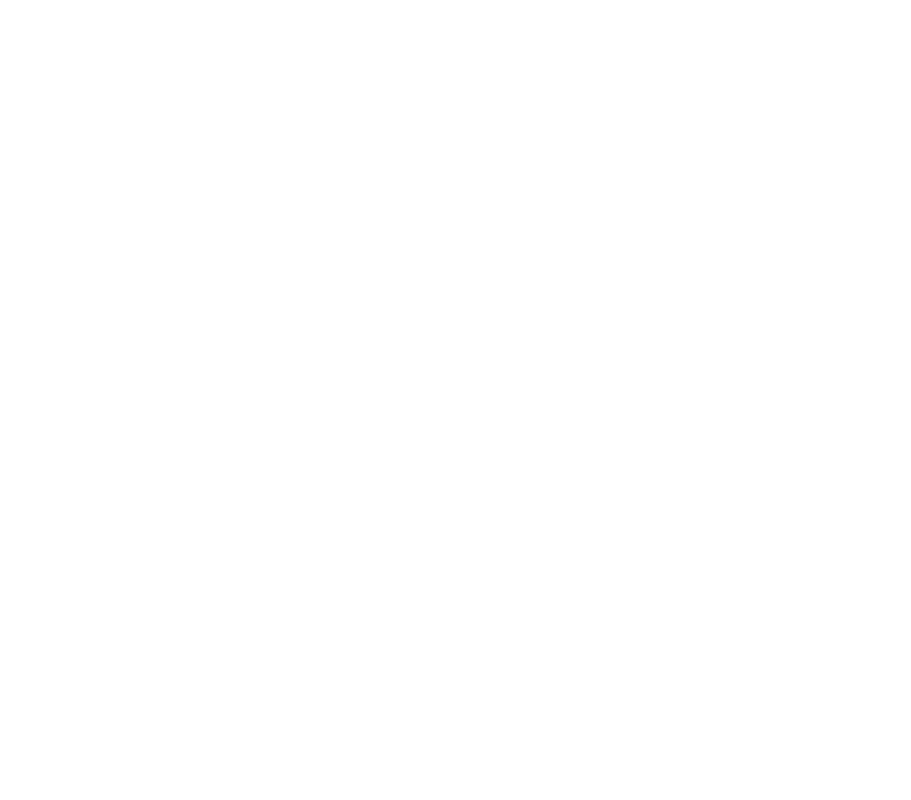
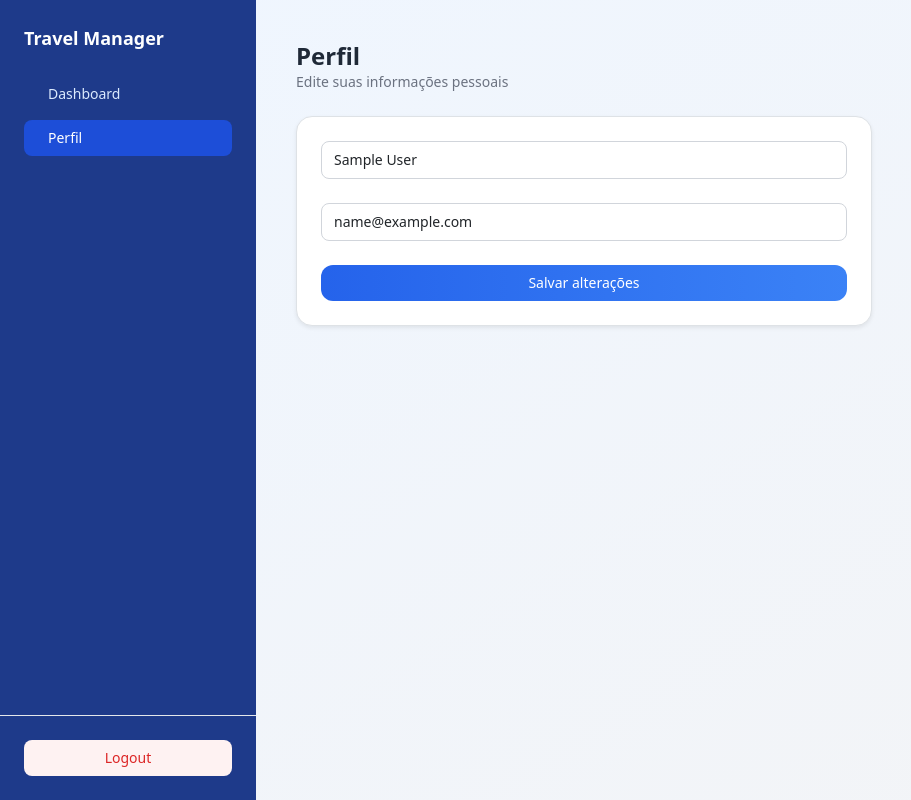
Before and after one commit to tiagoabranges/corporate-travel-manager, a Vue app in the folder frontend/: page /profile in a window 1280 px wide. Before the commit this address had no page. Shown: the whole page, without its empty margins (0-911 px from the left). Built offline with nearby package versions, Linux system fonts and the light colour scheme; sample sign-in values are in the browser's storage; a small style sheet from the web is missing.

Commit message:
feat: implement user profile management; add Profile view and update MainLayout for routing

```diff
--- a/frontend/src/components/TravelOrderForm.vue
+++ b/frontend/src/components/TravelOrderForm.vue
@@ -43,7 +43,8 @@ const submit = async () => {
 </script>
 
 <template>
- <div class="bg-white rounded-2xl shadow-sm border border-gray-100 p-6">
+ <div class="bg-white rounded-2xl shadow-md border border-blue-100 p-6"
+>
 
   <h3 class="text-lg font-semibold mb-4 text-gray-800">
   Criar novo pedido
@@ -62,6 +63,7 @@ const submit = async () => {
         placeholder="Destino"
         class="input"
       />
+
 
       <input
         v-model="departure_date"
--- a/frontend/src/layouts/MainLayout.vue
+++ b/frontend/src/layouts/MainLayout.vue
@@ -1,26 +1,70 @@
+<script setup lang="ts">
+import { useRouter, useRoute } from "vue-router";
+
+const router = useRouter();
+const route = useRoute();
+
+const logout = () => {
+  localStorage.removeItem("token");
+  localStorage.removeItem("user");
+  router.push("/");
+};
+
+const isActive = (path: string) => {
+  return route.path === path;
+};
+</script>
 <template>
- <div class="min-h-screen bg-gradient-to-br from-gray-50 to-gray-200">
+ <div class="min-h-screen flex bg-gradient-to-br from-blue-50 to-gray-100">
 
-    <!-- Navbar -->
-    <header class="bg-white shadow-sm border-b">
-      <div class="max-w-7xl mx-auto px-6 py-4 flex justify-between items-center">
-        <h1 class="text-lg font-semibold text-gray-800">
-          Travel Manager
-        </h1>
 
-       <button
-  @click="$emit('logout')"
-  class="bg-red-50 text-red-600 px-4 py-2 rounded-lg text-sm hover:bg-red-100 transition"
->
-  Logout
-</button>
+    <aside class="w-64 bg-blue-900 text-white flex flex-col">
 
+      <div class="p-6 font-semibold text-lg text-white">
+  Travel Manager
+</div>
+
+
+      <nav class="flex-1 px-4 space-y-2">
+        <button
+          @click="router.push('/dashboard')"
+          :class="[
+  'w-full text-left px-4 py-2 rounded-lg text-sm transition',
+  isActive('/dashboard')
+    ? 'bg-blue-700 text-white'
+    : 'text-blue-100 hover:bg-blue-800'
+]"
+
+        >
+          Dashboard
+        </button>
+
+        <button
+          @click="router.push('/profile')"
+          :class="[
+            'w-full text-left px-4 py-2 rounded-lg text-sm transition',
+            isActive('/profile')
+              ? 'bg-blue-700 text-white'
+    : 'text-blue-100 hover:bg-blue-800'
+          ]"
+        >
+          Perfil
+        </button>
+      </nav>
+
+      <div class="p-4 border-t">
+        <button
+          @click="logout"
+          class="w-full bg-red-50 text-red-600 py-2 rounded-lg text-sm hover:bg-red-100 transition"
+        >
+          Logout
+        </button>
       </div>
-    </header>
+    </aside>
 
-    <!-- Conteúdo -->
-    <main class="max-w-7xl mx-auto px-6 py-8">
-      <slot />
+    <main class="flex-1 p-10">
+      <router-view />
     </main>
+
   </div>
 </template>
--- a/frontend/src/router/index.ts
+++ b/frontend/src/router/index.ts
@@ -2,6 +2,8 @@ import { createRouter, createWebHistory } from "vue-router";
 import Login from "../views/Login.vue";
 import Register from "../views/Register.vue";
 import Dashboard from "../views/Dashboard.vue";
+import Profile from "../views/Profile.vue";
+import MainLayout from "../layouts/MainLayout.vue";
 
 const routes = [
   {
@@ -14,13 +16,27 @@ const routes = [
     name: "Register",
     component: Register,
   },
+
+  // 🔥 Rotas protegidas com layout
   {
-    path: "/dashboard",
-    name: "Dashboard",
-    component: Dashboard,
+    path: "/",
+    component: MainLayout,
     meta: { requiresAuth: true },
+    children: [
+      {
+        path: "dashboard",
+        name: "Dashboard",
+        component: Dashboard,
+      },
+      {
+        path: "profile",
+        name: "Profile",
+        component: Profile,
+      },
+    ],
   },
 ];
+
 
 const router = createRouter({
   history: createWebHistory(),
--- a/frontend/src/style.css
+++ b/frontend/src/style.css
@@ -9,9 +9,10 @@
     @apply border border-gray-300 rounded-lg px-3 py-2 text-sm focus:outline-none focus:ring-2 focus:ring-blue-500;
   }
 
-  .btn-primary {
-    @apply bg-blue-600 text-white px-4 py-2 rounded-lg text-sm hover:bg-blue-700 transition disabled:opacity-50 disabled:cursor-not-allowed;
-  }
+.btn-primary {
+  @apply w-full bg-gradient-to-r from-blue-600 to-blue-500 text-white py-2 rounded-xl text-sm font-medium hover:from-blue-700 hover:to-blue-600 transition;
+}
+
 
   .btn-secondary {
     @apply bg-gray-200 text-gray-800 px-4 py-2 rounded-lg text-sm hover:bg-gray-300 transition;
--- a/frontend/src/views/Dashboard.vue
+++ b/frontend/src/views/Dashboard.vue
@@ -4,7 +4,6 @@ import TravelOrderForm from "../components/TravelOrderForm.vue";
 import TravelOrderList from "../components/TravelOrderList.vue";
 import { getOrders } from "../api/travelOrders";
 import type { TravelOrder } from "../types/travelOrder";
-import MainLayout from "../layouts/MainLayout.vue";
 
 import { useRouter } from "vue-router";
 
@@ -30,7 +29,6 @@ const loadOrders = async () => {
 onMounted(loadOrders);
 </script>
 <template>
-  <MainLayout @logout="logout">
   <div class="space-y-8">
 
     <div class="flex justify-between items-center">
@@ -43,14 +41,14 @@ onMounted(loadOrders);
         </p>
       </div>
 
-  <div class="bg-white px-4 py-2 rounded-xl shadow-sm border">
-    <p class="text-xs text-gray-500">Total de pedidos</p>
-    <p class="text-lg font-semibold text-gray-800">
+      <div class="bg-blue-600 text-white px-6 py-4 rounded-2xl shadow-lg">
+  <p class="text-xs text-blue-100">Total de pedidos</p>
+  <p class="text-2xl font-bold">
     {{ orders.length }}
   </p>
 </div>
+
     </div>
-
 
     <div class="grid lg:grid-cols-3 gap-6">
       <div class="lg:col-span-1">
@@ -66,5 +64,4 @@ onMounted(loadOrders);
     </div>
 
   </div>
-  </MainLayout>
 </template>
--- /dev/null
+++ b/frontend/src/views/Profile.vue
@@ -0,0 +1,48 @@
+<script setup lang="ts">
+import { ref } from "vue";
+
+const user = JSON.parse(localStorage.getItem("user") || "{}");
+
+const name = ref(user?.name || "");
+const email = ref(user?.email || "");
+const success = ref("");
+
+const saveProfile = () => {
+  const updatedUser = {
+    ...user,
+    name: name.value,
+    email: email.value,
+  };
+
+  localStorage.setItem("user", JSON.stringify(updatedUser));
+  success.value = "Perfil atualizado com sucesso!";
+};
+</script>
+
+<template>
+  <div class="space-y-6">
+    <div>
+      <h2 class="text-2xl font-bold text-gray-800">
+        Perfil
+      </h2>
+      <p class="text-sm text-gray-500">
+        Edite suas informações pessoais
+      </p>
+    </div>
+
+    <div class="bg-white rounded-2xl shadow-sm border p-6 max-w-xl">
+      <div class="flex flex-col gap-4">
+        <input v-model="name" class="input" placeholder="Nome" />
+        <input v-model="email" class="input" placeholder="Email" />
+
+        <button @click="saveProfile" class="btn-primary">
+          Salvar alterações
+        </button>
+
+        <p v-if="success" class="text-green-600 text-sm">
+          {{ success }}
+        </p>
+      </div>
+    </div>
+  </div>
+</template>
```
Also changed, not shown: frontend/src/components/TravelOrderList.vue (+155 -16 lines), 1 other file (tests, documents, lock files or other folders). Lines whose indentation alone changed are shown as unchanged.
